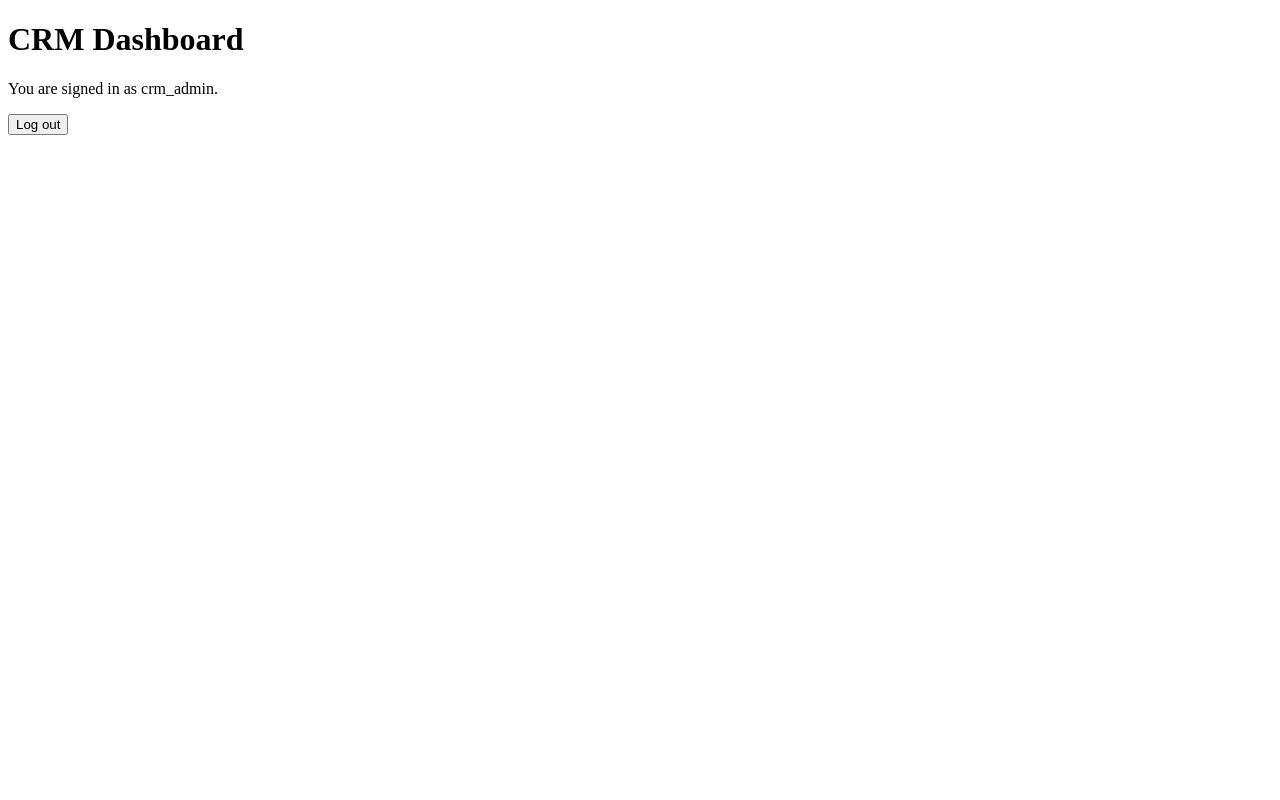
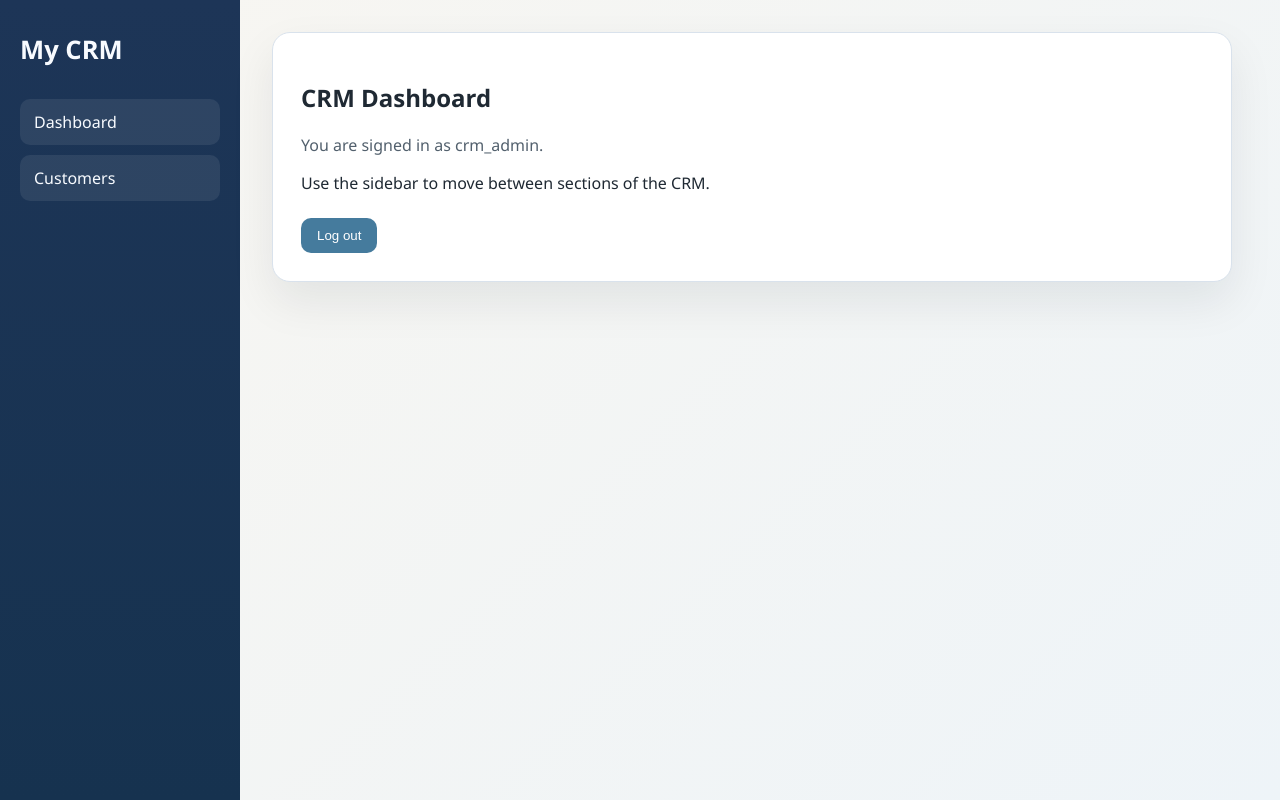
Before and after one commit to matman188/my-crm, a Django app: page / in a window 1280 px wide. Run offline with Django 5.2, Linux system fonts and the light colour scheme; a user stored in the database is signed in.

Commit message:
Update Home Page and add a base view and customer view

```diff
--- a/config/urls.py
+++ b/config/urls.py
@@ -19,10 +19,11 @@ from django.contrib import admin
 from django.contrib.auth import views as auth_views
 from django.urls import path
 
-from crm.views import home
+from crm.views import customers, home
 
 urlpatterns = [
     path("", home, name="home"),
+    path("customers/", customers, name="customers"),
     path("login/", auth_views.LoginView.as_view(), name="login"),
     path("logout/", auth_views.LogoutView.as_view(), name="logout"),
     path("admin/", admin.site.urls),
--- /dev/null
+++ b/crm/templates/crm/base.html
@@ -0,0 +1,128 @@
+<!DOCTYPE html>
+<html lang="en">
+<head>
+    <meta charset="utf-8">
+    <meta name="viewport" content="width=device-width, initial-scale=1">
+    <title>{% block title %}CRM{% endblock %}</title>
+    <style>
+        :root {
+            color-scheme: light;
+            --bg: #f4f1ea;
+            --panel: #1d3557;
+            --panel-accent: #457b9d;
+            --text: #1f2933;
+            --muted: #52606d;
+            --surface: #ffffff;
+            --border: #d9e2ec;
+        }
+
+        * {
+            box-sizing: border-box;
+        }
+
+        body {
+            margin: 0;
+            font-family: "Segoe UI", Tahoma, Geneva, Verdana, sans-serif;
+            background: linear-gradient(135deg, #f8f6f1 0%, #eef4f8 100%);
+            color: var(--text);
+        }
+
+        .app-shell {
+            min-height: 100vh;
+            display: grid;
+            grid-template-columns: 240px 1fr;
+        }
+
+        .sidebar {
+            padding: 32px 20px;
+            background: linear-gradient(180deg, var(--panel) 0%, #16324f 100%);
+            color: #f8fbff;
+        }
+
+        .brand {
+            margin: 0 0 32px;
+            font-size: 1.6rem;
+        }
+
+        .nav {
+            display: grid;
+            gap: 10px;
+        }
+
+        .nav a {
+            display: block;
+            padding: 12px 14px;
+            border-radius: 10px;
+            color: inherit;
+            text-decoration: none;
+            background: rgba(255, 255, 255, 0.08);
+        }
+
+        .nav a:hover,
+        .nav a:focus-visible {
+            background: rgba(255, 255, 255, 0.16);
+        }
+
+        .content {
+            padding: 32px;
+        }
+
+        .card {
+            max-width: 960px;
+            padding: 28px;
+            border: 1px solid var(--border);
+            border-radius: 18px;
+            background: var(--surface);
+            box-shadow: 0 20px 45px rgba(15, 23, 42, 0.08);
+        }
+
+        .meta {
+            color: var(--muted);
+        }
+
+        .logout-form {
+            margin-top: 24px;
+        }
+
+        .button {
+            border: 0;
+            border-radius: 10px;
+            padding: 10px 16px;
+            background: var(--panel-accent);
+            color: #fff;
+            cursor: pointer;
+        }
+
+        @media (max-width: 800px) {
+            .app-shell {
+                grid-template-columns: 1fr;
+            }
+
+            .sidebar {
+                padding-bottom: 20px;
+            }
+        }
+    </style>
+</head>
+<body>
+    <div class="app-shell">
+        <aside class="sidebar">
+            <h1 class="brand">My CRM</h1>
+            <nav class="nav" aria-label="Primary">
+                <a href="{% url 'home' %}">Dashboard</a>
+                <a href="{% url 'customers' %}">Customers</a>
+            </nav>
+        </aside>
+
+        <main class="content">
+            <section class="card">
+                {% block content %}{% endblock %}
+                <form class="logout-form" method="post" action="{% url 'logout' %}">
+                    {% csrf_token %}
+                    <button class="button" type="submit">Log out</button>
+                </form>
+            </section>
+        </main>
+    </div>
+</body>
+</html>
--- a/crm/templates/crm/home.html
+++ b/crm/templates/crm/home.html
@@ -1,16 +1,9 @@
-<!DOCTYPE html>
-<html lang="en">
-<head>
-    <meta charset="utf-8">
-    <meta name="viewport" content="width=device-width, initial-scale=1">
-    <title>CRM Home</title>
-</head>
-<body>
-    <h1>CRM Dashboard</h1>
-    <p>You are signed in as {{ request.user.username }}.</p>
-    <form method="post" action="{% url 'logout' %}">
-        {% csrf_token %}
-        <button type="submit">Log out</button>
-    </form>
-</body>
-</html>
+{% extends "crm/base.html" %}
+
+{% block title %}CRM Dashboard{% endblock %}
+
+{% block content %}
+    <h2>CRM Dashboard</h2>
+    <p class="meta">You are signed in as {{ request.user.username }}.</p>
+    <p>Use the sidebar to move between sections of the CRM.</p>
+{% endblock %}
--- a/crm/views.py
+++ b/crm/views.py
@@ -5,3 +5,8 @@ from django.shortcuts import render
 @login_required
 def home(request):
     return render(request, "crm/home.html")
+
+
+@login_required
+def customers(request):
+    return render(request, "crm/customers.html")
```
Also changed, not shown: crm/templates/crm/customers.html (added, +9 -0 lines), crm/tests.py (+17 -0 lines), db.sqlite3.
